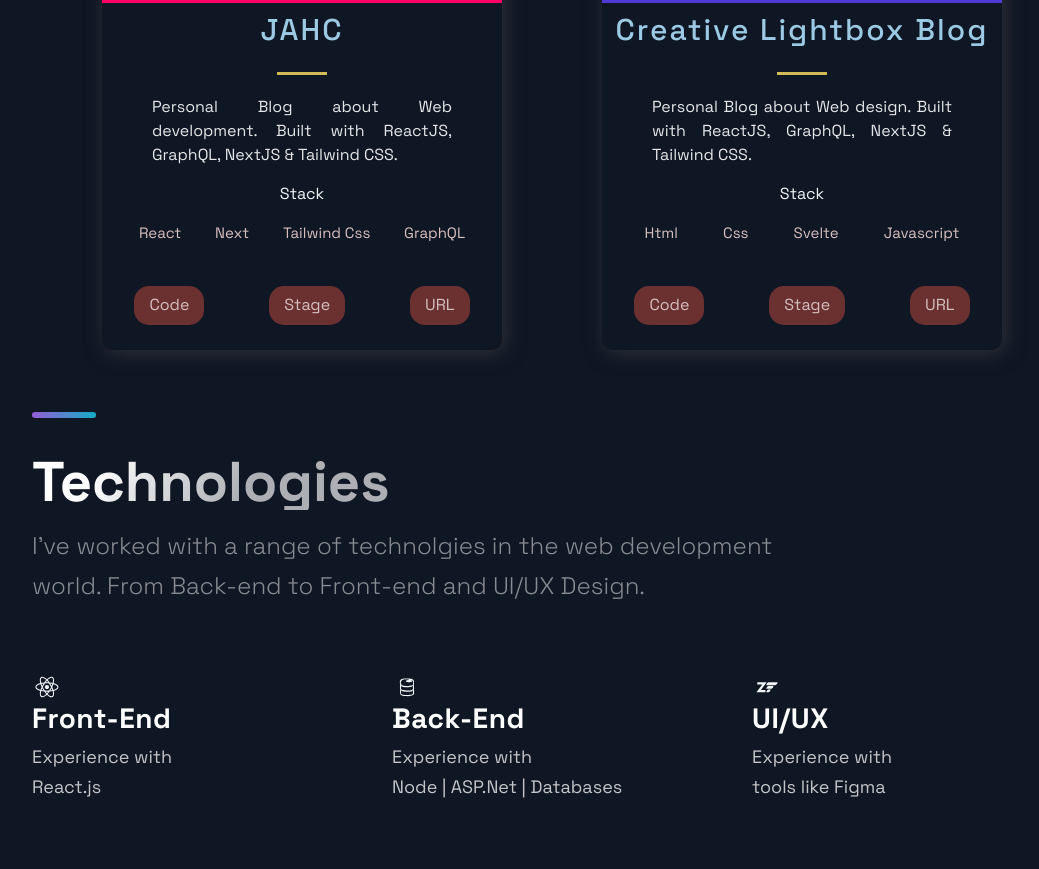
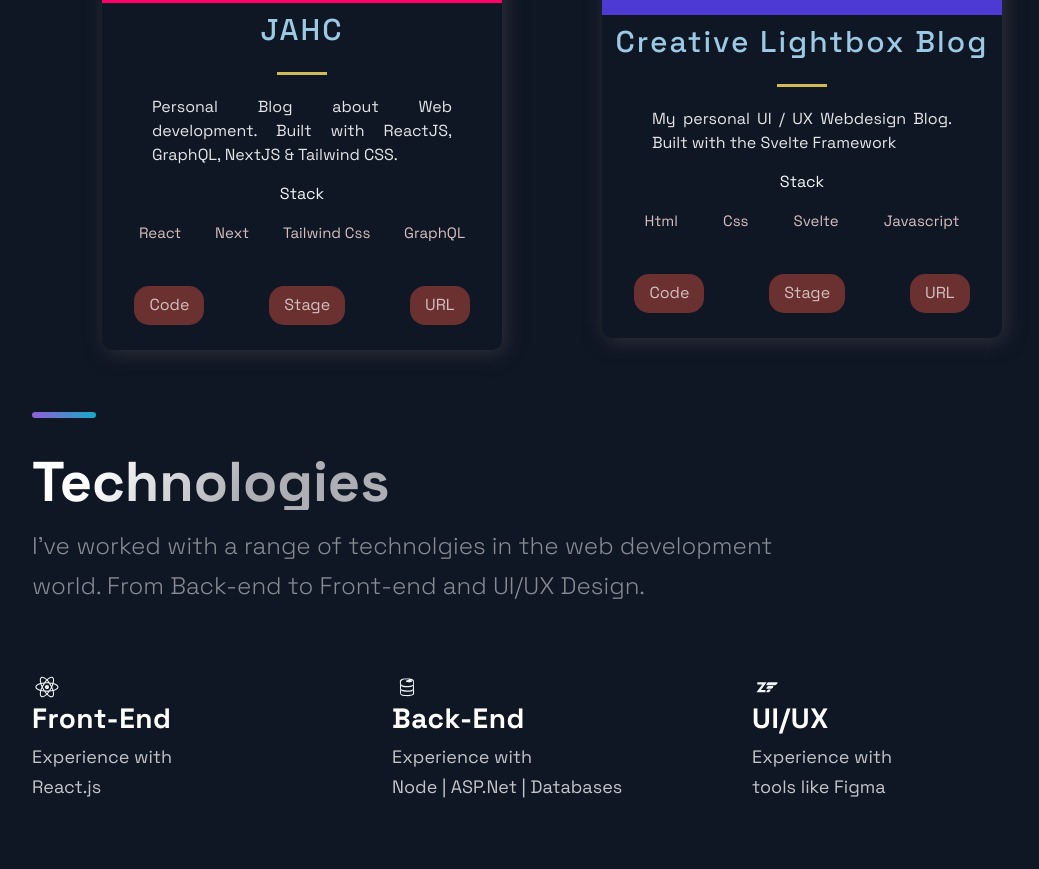
Before and after one commit to Joshhortt/portfolio-app, a Next.js app: page / in a window 1280 px wide. Shown: the part 6526-7395 px from the top of the page, without its empty margins (88-1127 px from the left). Built offline with nearby package versions, Linux system fonts and the light colour scheme.

Commit message:
Add description +stack tags to this project

```diff
--- a/src/constants/constants.js
+++ b/src/constants/constants.js
@@ -175,7 +175,7 @@
         },
         {
           title: 'Creative Lightbox Blog',
-          description: "Personal Blog about Web design. Built with ReactJS, GraphQL, NextJS & Tailwind CSS.",
+          description: "My personal UI / UX Webdesign Blog. Built with the Svelte Framework",
           image: '/images/20.png',
           tags: ['Html', 'Css', 'Svelte', 'Javascript'],
           source: 'https://creativelightbox.vercel.app/',
```
